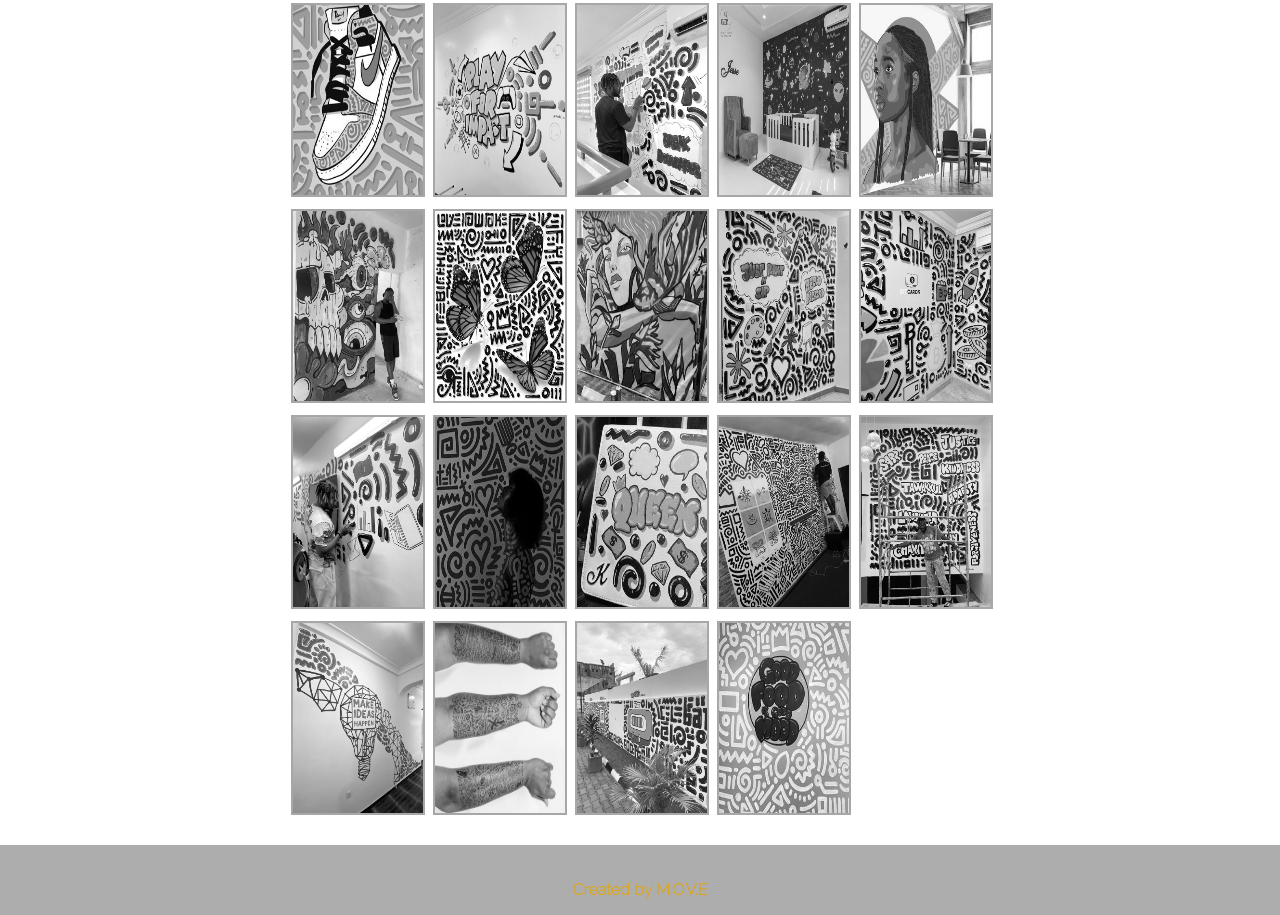
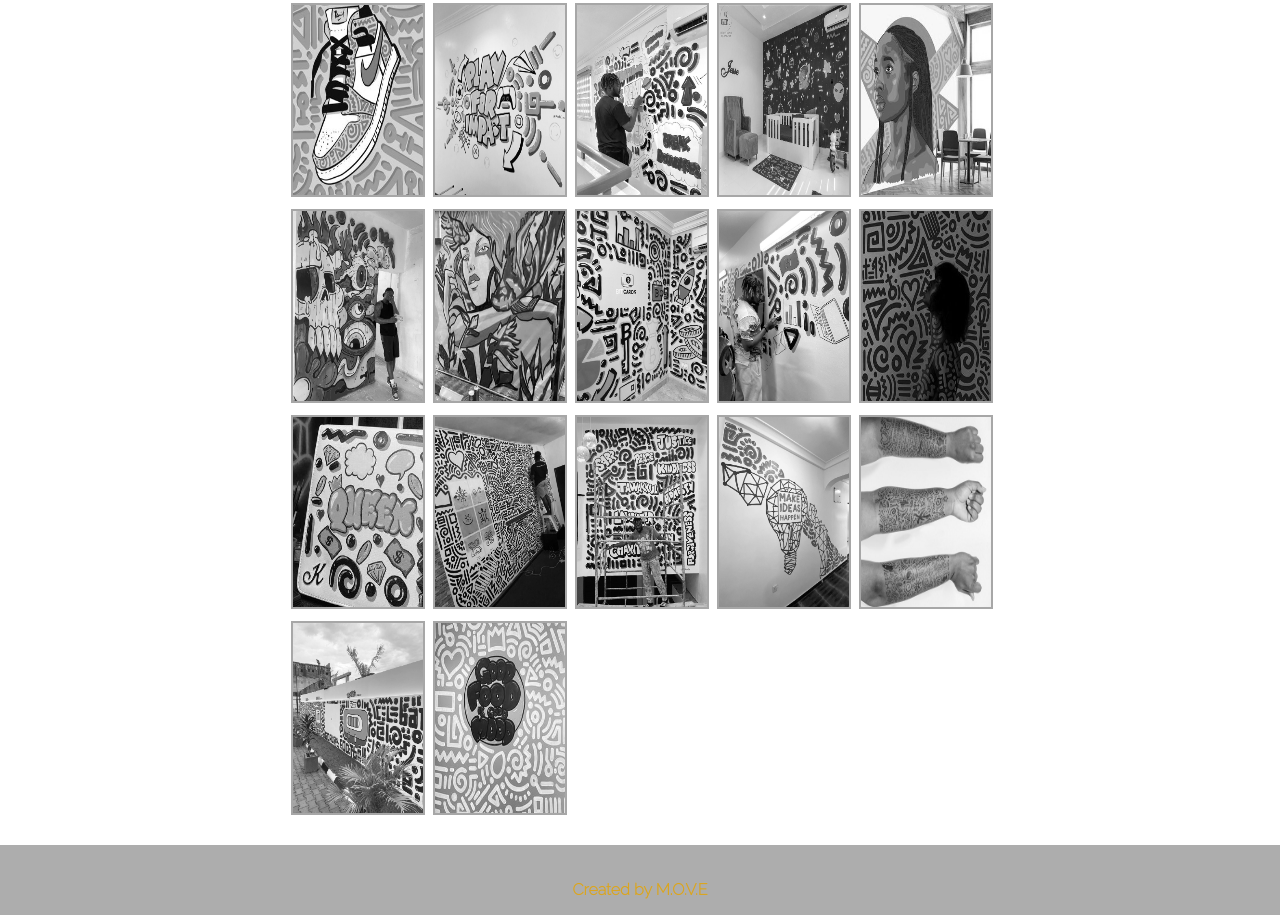
Before and after one commit to larryWEB/penial, a plain HTML site: page index.html in a window 1280 px wide. Shown: the part 980-1895 px from the top of the page. Drawn offline with Linux system fonts and the light colour scheme.

Commit message:
Update index.html

```diff
--- a/index.html
+++ b/index.html
@@ -89,9 +89,9 @@
             <a href="assets/images/work 9 small.jpg" data-lightbox="WORK"><img class="images" src="assets/images/work 9.jpg"></a>
             <a href="assets/images/work 1 big.jpg" data-lightbox="WORK"> <img class="images" src="assets/images/work 1.jpg"></a>
             <a href="assets/images/work 10 small.jpg" data-lightbox="WORK"><img class="images" src="assets/images/work 10.jpg"></a>
-       <a href="assets/images/work 12 big.jpg" data-lightbox="WORK"><img class="images" src="assets/images/work 12.jpg"></a>
+
        <a href="assets/images/work 11 big.jpg" data-lightbox="WORK"> <img class="images" src="assets/images/work 11.jpg"></a>
-       <a href="assets/images/work 13 small.jpg" data-lightbox="WORK"><img class="images" src="assets/images/work 13.jpg"></a>
+
        <a href="assets/images/work 14 small.jpg" data-lightbox="WORK"><img class="images" src="assets/images/work 14.jpg"></a>
         <a href="assets/images/work 15 small.jpg" data-lightbox="WORK"><img class="images" src="assets/images/work 15.jpg"></a>
             <a href="assets/images/work 16 big.jpg" data-lightbox="WORK"> <img class="images" src="assets/images/work 16.jpg"></a>
```
